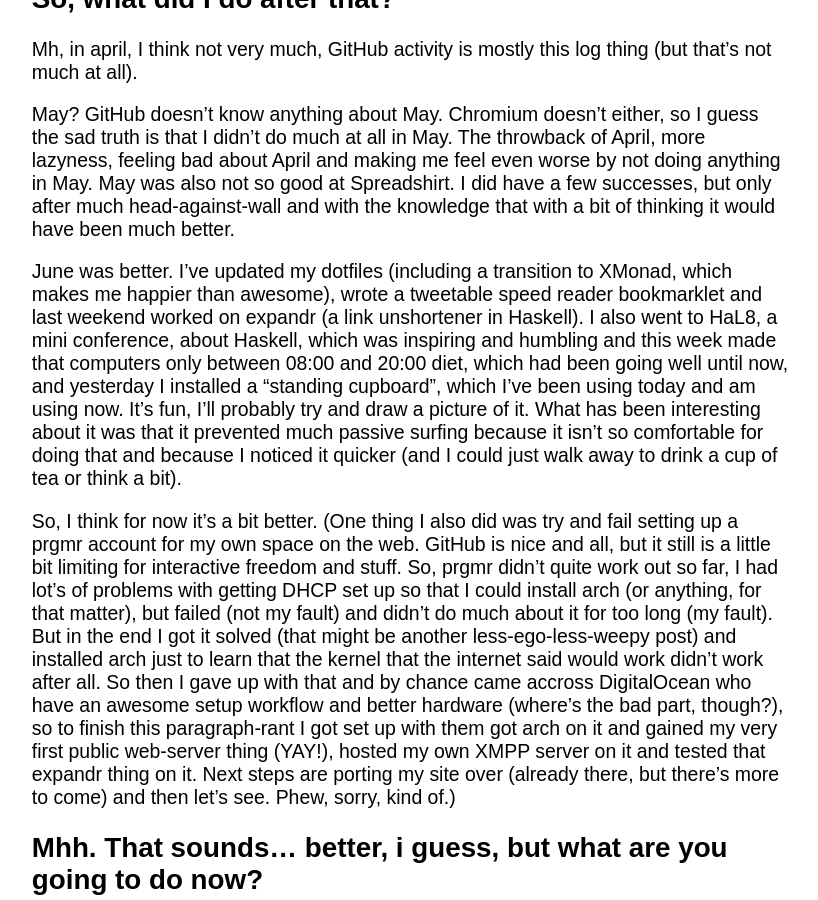
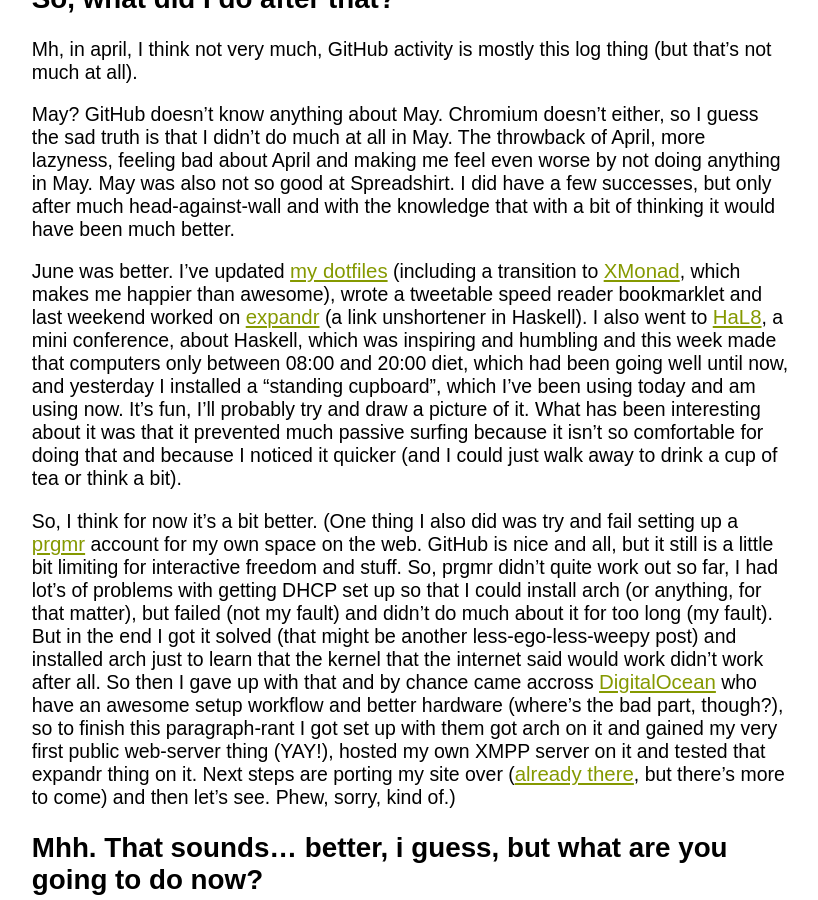
Before and after one commit to heyLu/heylu.github.com, a Jekyll site: the page built from _posts/2013-07-06-a-thing-or-two-about-failure.md, in a window 1280 px wide and 900 px high, scrolled down 2507 px. Shown: the whole window, without its empty margins (229-1047 px from the left). Built offline with Jekyll 4.4.1, drawn with Linux system fonts in a browser that asks for light colours; some web fonts are replaced; Markdown is read by kramdown in place of the engine named in the settings; part of the change alters nothing that is shown; some of the changed text lies outside the part shown.

```diff
--- a/_posts/2013-07-06-a-thing-or-two-about-failure.md
+++ b/_posts/2013-07-06-a-thing-or-two-about-failure.md
@@ -13,15 +13,15 @@ down. So this post is in-part an exploration of what went wrong and in
 another part another try to get better.
 
 Before I really start, a thing about failure. Over the last few months I
-read a lot of stuff, including stuff about failure. And I've come to the
-conclusion that failure is the requirement for learning. I don't think
-they can exist separately. Because how can you learn something without
-failure? If you're doing anything interesting, then you're at least in
-part trying something new. And that includes failure. I don't think of
-it as solely negative, it's part of the deal. Of course it's depressing
-to fail again and again, but the important part is to learn something
-about your mistakes and to not make them *again*. Learning is failure
-and then not failing that same way again.
+read a lot of stuff, including stuff about failure ([1], [2]). And I've
+come to the conclusion that failure is the requirement for learning. I
+don't think they can exist separately. Because how can you learn
+something without failure? If you're doing anything interesting, then
+you're at least in part trying something new. And that includes failure.
+I don't think of it as solely negative, it's part of the deal. Of course
+it's depressing to fail again and again, but the important part is to
+learn something about your mistakes and to not make them *again*.
+Learning is failure and then not failing that same way again.
 
 # What went wrong?
 
@@ -133,10 +133,10 @@ at Spreadshirt. I did have a few successes, but only after much
 head-against-wall and with the knowledge that with a bit of thinking it
 would have been much better.
 
-June was better. I've updated my dotfiles (including a transition to
-XMonad, which makes me happier than awesome), wrote a tweetable speed
-reader bookmarklet and last weekend worked on expandr (a link
-unshortener in Haskell). I also went to HaL8, a mini conference, about
+June was better. I've updated [my dotfiles][] (including a transition to
+[XMonad][], which makes me happier than awesome), wrote a tweetable speed
+reader bookmarklet and last weekend worked on [expandr][] (a link
+unshortener in Haskell). I also went to [HaL8][], a mini conference, about
 Haskell, which was inspiring and humbling and this week made that
 computers only between 08:00 and 20:00 diet, which had been going well
 until now, and yesterday I installed a "standing cupboard", which I've
@@ -147,7 +147,7 @@ that and because I noticed it quicker (and I could just walk away to
 drink a cup of tea or think a bit).
 
 So, I think for now it's a bit better. (One thing I also did was try and
-fail setting up a prgmr account for my own space on the web. GitHub is
+fail setting up a [prgmr][] account for my own space on the web. GitHub is
 nice and all, but it still is a little bit limiting for interactive
 freedom and stuff. So, prgmr didn't quite work out so far, I had lot's
 of problems with getting DHCP set up so that I could install arch (or
@@ -156,12 +156,13 @@ about it for too long (my fault). But in the end I got it solved (that
 might be another less-ego-less-weepy post) and installed arch just to
 learn that the kernel that the internet said would work didn't
 work after all. So then I gave up with that and by chance came accross
-DigitalOcean who have an awesome setup workflow and better hardware
+[DigitalOcean][] who have an awesome setup workflow and better hardware
 (where's the bad part, though?), so to finish this paragraph-rant I got
 set up with them got arch on it and gained my very first public
 web-server thing (YAY!), hosted my own XMPP server on it and tested that
-expandr thing on it. Next steps are porting my site over (already there,
-but there's more to come) and then let's see. Phew, sorry, kind of.)
+expandr thing on it. Next steps are porting my site over ([already
+there](http://logs.papill0n.org), but there's more to come) and then
+let's see. Phew, sorry, kind of.)
 
 # Mhh. That sounds... better, i guess, but what are you going to do now?
 
@@ -189,4 +190,11 @@ Makes me feel more like I'm talking to other human beings.)
 
 [sp1]: /2013-04-06-self.promises
 [sp2]: /2013-04-20-self.promises-week-II
-[survivorship bias]: http://youarenotsosmart.com/2013/05/23/survivorship-bias/
+[1]: http://youarenotsosmart.com/2013/05/23/survivorship-bias/
+[2]: http://www.aaronsw.com/weblog/productivity
+[XMonad]: http://xmonad.org
+[HaL8]: http://www.bioinf.uni-leipzig.de/conference-registration/13haskell/de/Programm.html
+[my dotfiles]: https://github.com/heyLu/confidence
+[expandr]: https://github.com/heyLu/expandr
+[prgmr]: http://prgmr.com/xen
+[DigitalOcean]: http://digitalocean.com
```
